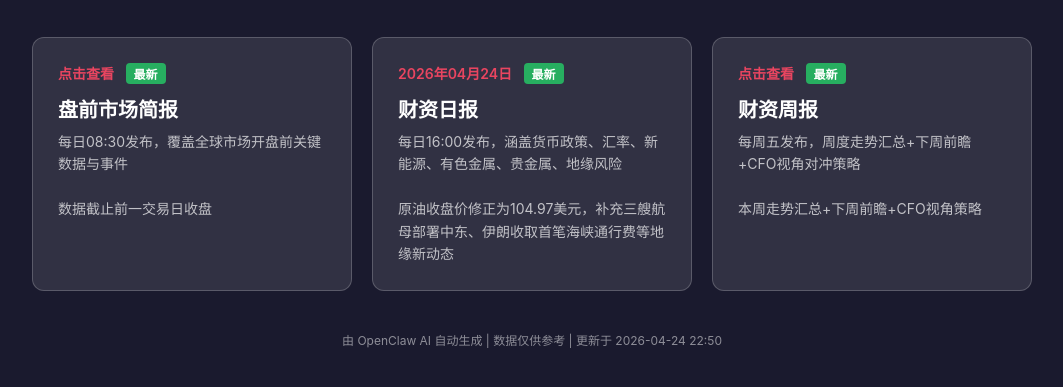
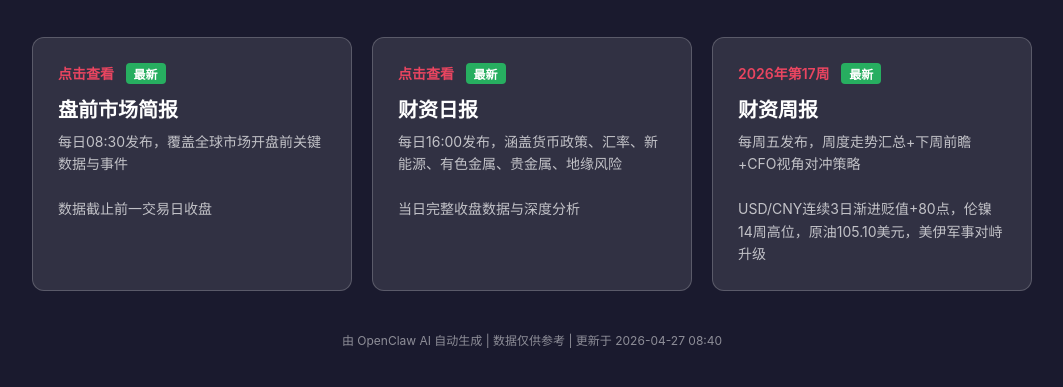
Before and after one commit to qinzheng1983/pre-market-dashboard, a plain HTML site: page dashboard.html in a window 1280 px wide. Shown: the part 123-510 px from the top of the page, without its empty margins (108-1171 px from the left). Drawn offline with Linux system fonts and the light colour scheme.

Commit message:
Update dashboard for finance-weekly 2026w17

```diff
--- a/dashboard.html
+++ b/dashboard.html
@@ -100,21 +100,21 @@
 
         <!-- 财资日报 -->
         <a href="finance-daily/20260424.html" class="report-card">
-            <div class="date">2026年04月24日 <span class="badge">最新</span></div>
+            <div class="date">点击查看 <span class="badge">最新</span></div>
             <div class="title">财资日报</div>
-            <div class="desc">每日16:00发布，涵盖货币政策、汇率、新能源、有色金属、贵金属、地缘风险<br><br>原油收盘价修正为104.97美元，补充三艘航母部署中东、伊朗收取首笔海峡通行费等地缘新动态</div>
+            <div class="desc">每日16:00发布，涵盖货币政策、汇率、新能源、有色金属、贵金属、地缘风险<br><br>当日完整收盘数据与深度分析</div>
         </a>
 
         <!-- 财资周报 -->
         <a href="finance-weekly/2026w17.html" class="report-card">
-            <div class="date">点击查看 <span class="badge">最新</span></div>
+            <div class="date">2026年第17周 <span class="badge">最新</span></div>
             <div class="title">财资周报</div>
-            <div class="desc">每周五发布，周度走势汇总+下周前瞻+CFO视角对冲策略<br><br>本周走势汇总+下周前瞻+CFO视角策略</div>
+            <div class="desc">每周五发布，周度走势汇总+下周前瞻+CFO视角对冲策略<br><br>USD/CNY连续3日渐进贬值+80点，伦镍14周高位，原油105.10美元，美伊军事对峙升级</div>
         </a>
     </div>
 
     <div class="footer">
-        由 OpenClaw AI 自动生成 | 数据仅供参考 | 更新于 2026-04-24 22:50
+        由 OpenClaw AI 自动生成 | 数据仅供参考 | 更新于 2026-04-27 08:40
     </div>
 </body>
 </html>
```
